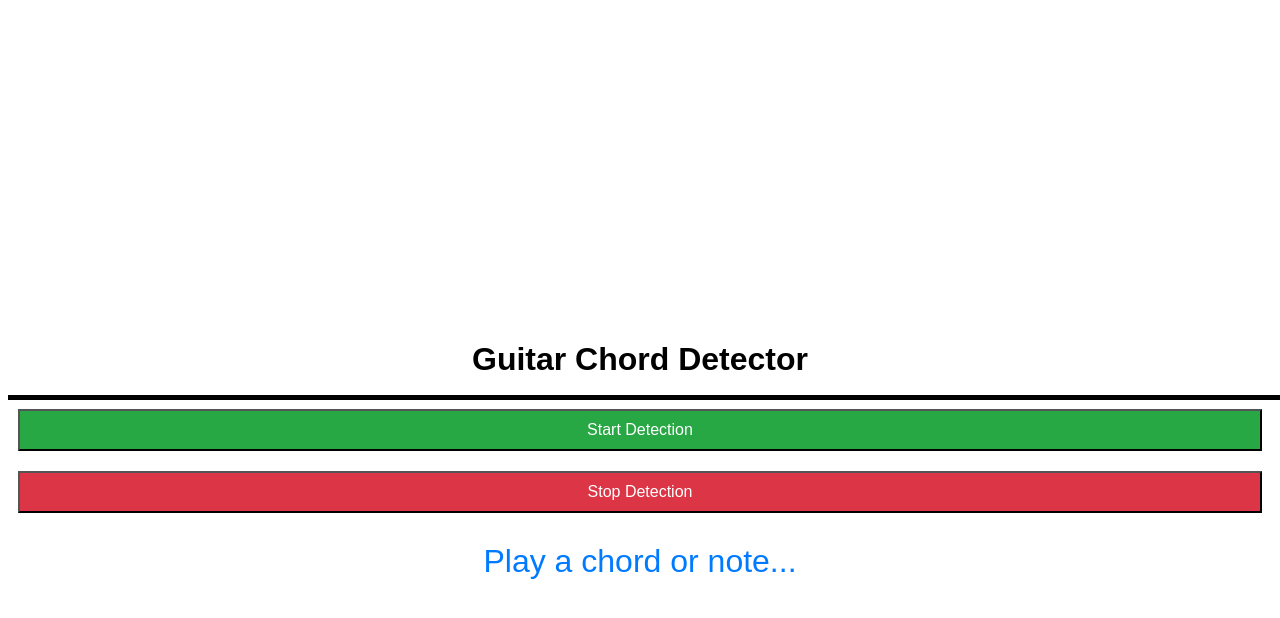
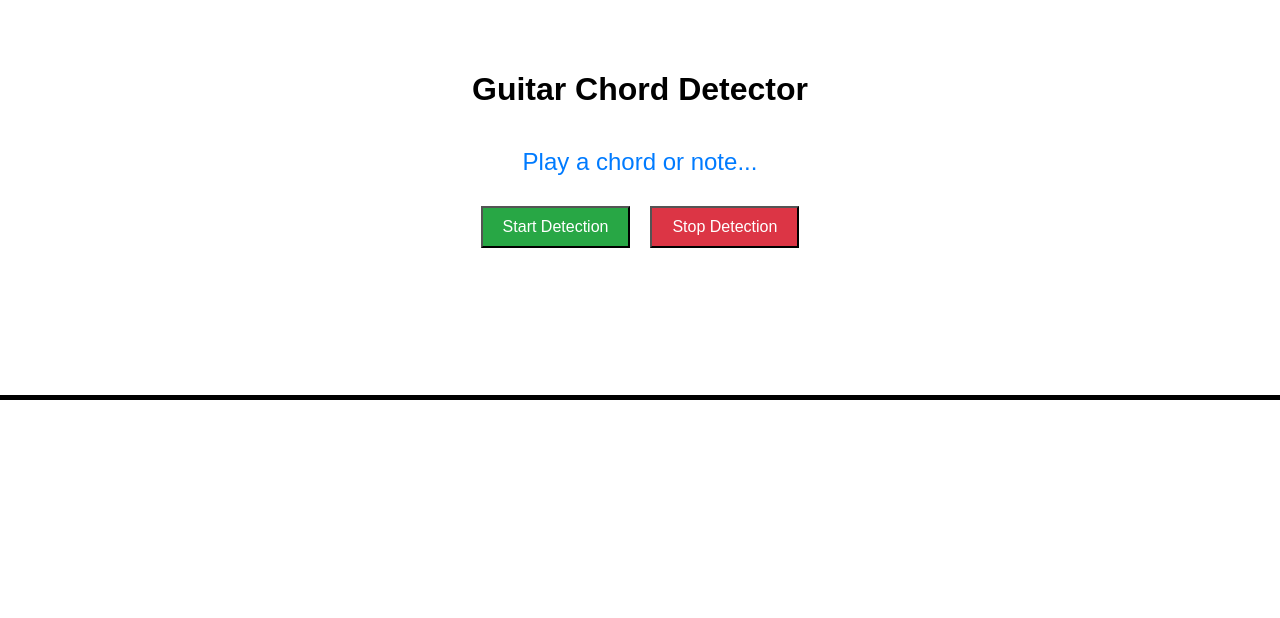
Before and after one commit to jotki/Guitar-Code-Detector, a plain HTML site: page index.html in a window 1280 px wide. Drawn offline with Linux system fonts and the light colour scheme.

Commit message:
Update index.html

```diff
--- a/index.html
+++ b/index.html
@@ -12,10 +12,14 @@
       height: 100vh;
       display: flex;
       flex-direction: column;
-      justify-content: center;
+      justify-content: flex-start;
+      align-items: center;
+    }
+    h1 {
+      margin-bottom: 20px;
     }
     #detected-note {
-      font-size: 2rem;
+      font-size: 1.5rem;
       margin-top: 20px;
       color: #007BFF;
     }
@@ -40,17 +44,28 @@
       background-color: black; /* Black line initially */
       height: 5px; /* Flat black line at the start */
       transition: height 0.1s ease;
-      margin-top: 30px; /* Add some spacing */
+      margin-top: 50px; /* Add some spacing from the buttons */
       position: absolute;
       bottom: 50%; /* Place the soundwave in the middle of the screen */
+    }
+    /* Create a row layout for buttons */
+    #button-container {
+      display: flex;
+      justify-content: center;
+      margin-top: 20px;
     }
   </style>
 </head>
 <body>
   <h1>Guitar Chord Detector</h1>
-  <button id="start-button">Start Detection</button>
-  <button id="stop-button">Stop Detection</button>
   <div id="detected-note">Play a chord or note...</div>
+
+  <!-- Button container for both Start and Stop buttons -->
+  <div id="button-container">
+    <button id="start-button">Start Detection</button>
+    <button id="stop-button">Stop Detection</button>
+  </div>
+
   <div id="soundwave"></div>
 
   <script src="https://cdn.jsdelivr.net/npm/@tonaljs/tonal@3.2.6/dist/Tonal.min.js"></script>
```
